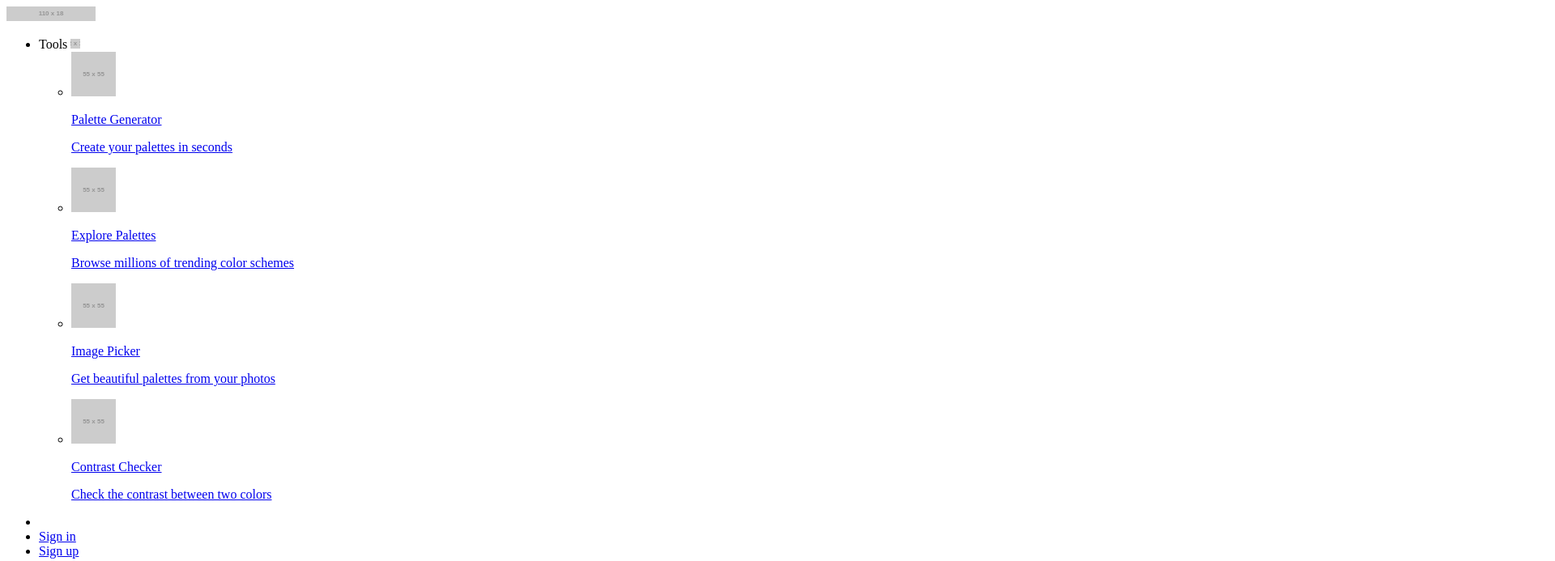
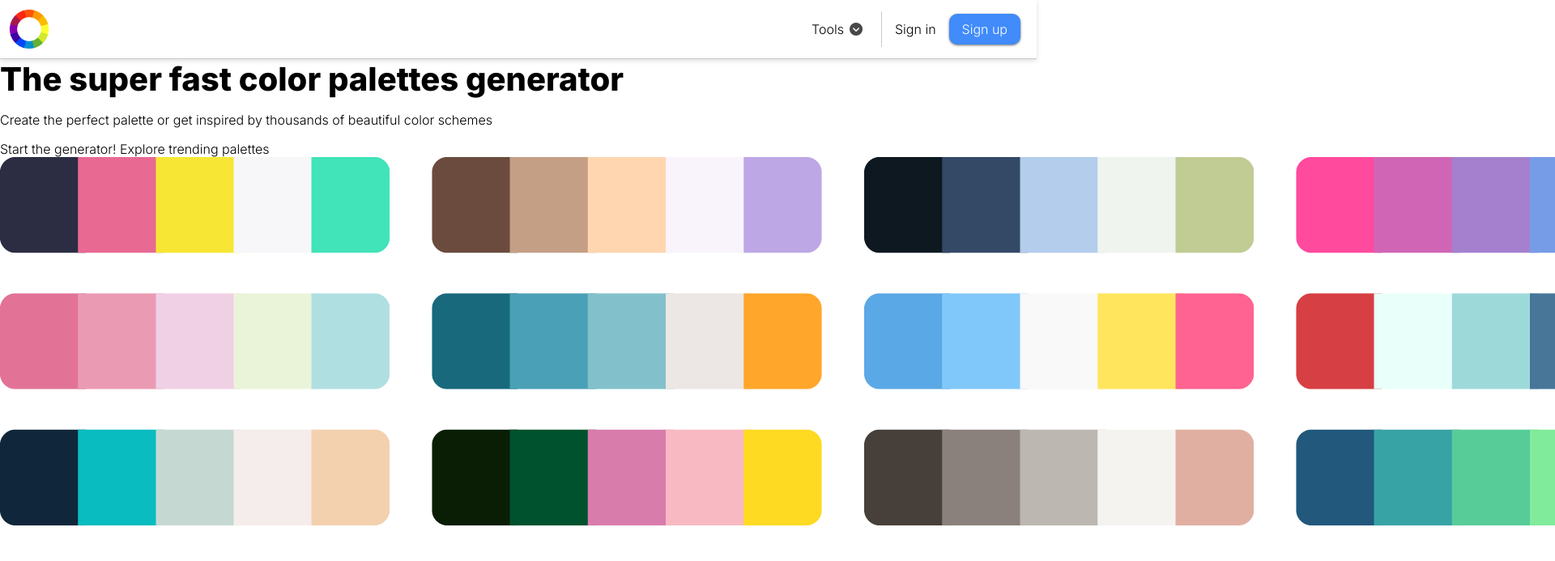
Before and after one commit to Flo-Gaupp/GIS_color_palettes_generator, a plain HTML site: page index.html in a window 1280 px wide. Shown: the top 693 px of the page at 81% size, 1920 px wide, since content can reach past the window. Drawn offline with Linux system fonts and the light colour scheme; placeholder pictures from the web are drawn by us.

Commit message:
CSS structure and styling nav

```diff
--- a/index.html
+++ b/index.html
@@ -7,53 +7,58 @@
     <meta name="author" content="Florian Gaupp">
     <title>ColGen - The super fast color palette generator</title>
 
+    <!--Font Awesome-->
+    <script src="https://kit.fontawesome.com/6fe6b99db9.js" crossorigin="anonymous"></script>
+    <!--CSS-->
+    <link rel="stylesheet" href="styles/style.css">
+
 </head>
 <body>
     <header>
-        <a href="index.html">
-            <img src="https://via.placeholder.com/110x18.png" alt="logo ColGen"/>
+        <nav class="top_nav">
+            <a class="homelink_logo" href="index.html">
+                <img class="logo" src="/assets/images/Logo.png"  alt="logo ColGen"/>
             </a>
-        <nav>
-            <ul>
-                <li>
-                    <a>
+                <ul class="main_list_top_nav">
+                    <li class="tools_hidden_menu">
+                        <a class="tools_btn link" onclick="this.classList.toggle('show_menu')">      <!--toggle for hidden menu-->
                             Tools
-                        <img src="https://via.placeholder.com/12x12.png" alt="icon_dropdown">
+                            <i class="fa-solid fa-circle-chevron-down dropdown_icon"></i> <!--Icon Dropdown-->
                         </a>
-                    <div class="menu">
-                        <ul>
+                        <div class="hidden_menu">
+                            <ul class="hidden_list_top_nav">
                                 <li>
                                     <a href="palette_generator.html">
-                                    <img class="icon" src="https://via.placeholder.com/55x55.png" alt="icon_Palette_Generator">
+                                        <i class="fa-solid fa-2x fa-wand-magic-sparkles page_icon"></i> <!--Icon Magic-->
                                         <div>
-                                        <p>Palette Generator</p>
+                                            <h4>Palette Generator</h4>
                                             <p>Create your palettes in seconds</p>
                                         </div>
                                     </a>
                                 </li>
                                 <li>
                                     <a href="explore_palettes.html">
-                                    <img class="icon" src="https://via.placeholder.com/55x55.png" alt="icon_Explore Palettes">
+                                        <i class="fa-solid fa-2x fa-swatchbook page_icon"></i> <!--Icon Swatchbook-->
                                         <div>
-                                        <p>Explore Palettes</p>
+                                            <h4>Explore Palettes</h4>
                                             <p>Browse millions of trending color schemes</p>
                                         </div>
                                     </a>
                                 </li>
                                 <li>
                                     <a href="Image  Picker">
-                                    <img class="icon" src="https://via.placeholder.com/55x55.png" alt="icon_Image_Picker">
+                                        <i class="fa-solid fa-2x fa-image page_icon"></i> <!--Icon Image-->
                                         <div>
-                                        <p>Image Picker</p>
+                                            <h4>Image Picker</h4>
                                             <p>Get beautiful palettes from your photos</p>
                                         </div>
                                     </a>
                                 </li>
                                 <li>
                                     <a href="Contrast Checker">
-                                    <img class="icon" src="https://via.placeholder.com/55x55.png" alt="icon_Contrast_Checker">
+                                        <i class="fa-solid fa-2x fa-circle-half-stroke page_icon"></i> <!--Icon Contrast-->
                                         <div>
-                                        <p>Contrast Checker</p>
+                                            <h4>Contrast Checker</h4>
                                             <p>Check the contrast between two colors</p>
                                         </div>
                                     </a>
@@ -62,32 +67,31 @@
                         </div>
                     </li>
                     <li>
-                    <span class="divider"></span>
+                        <div class="divider"></div>
                     </li>
                     <li>
-                    <a href="Sign in">Sign in</a>
+                        <a class="link" href="Sign in">Sign in</a>
                     </li>
                     <li>
-                    <a href="Sign up">Sign up</a>
+                        <a class="btn sign_up_btn" href="Sign up">Sign up</a>
                     </li>
                 </ul>
         </nav>
 
     </header>
     <main>
-
                        <h1>The super fast color palettes generator</h1>
                        <p>Create the perfect palette or get inspired by thousands of beautiful color schemes</p>
 
                            <a href="Palette Generator">Start the generator!</a>    <!--Button-->
                            <a href="Explore Palettes">Explore trending palettes</a> <!--Button-->
 
-                       <img id="homepage_hero_color_palettes" src="https://via.placeholder.com/644x492.png" alt="Farbpaletten">
+                       <img  src="/assets/images/Color_Palattes.png" alt="Farbpaletten">
 
 
                            <a href="palette_generator.html">
 
-                                   <img class="icon" src="https://via.placeholder.com/55x55.png" alt="icon_Palette_Generator">
+                            <i class="fa-solid fa-wand-magic-sparkles page_icon"></i> <!--Icon Magic-->
                                    <strong>Palette generator</strong>
                                    <p>Create your palettes in seconds</p>
 
@@ -97,7 +101,7 @@
 
                         <a href="explore_palettes.html">
 
-                                <img class="icon" src="https://via.placeholder.com/55x55.png" alt="icon_Explore_Palettes">
+                            <i class="fa-solid fa-swatchbook page_icon"></i> <!--Icon Swatchbook-->
                             <strong>Explore Palettes</strong>
                                 <p>Browse millions of trending color schemes</p>
 
@@ -107,7 +111,7 @@
 
                         <a href="Image  Picker">
 
-                                <img class="icon" src="https://via.placeholder.com/55x55.png" alt="icon_Image_Picker">
+                            <i class="fa-solid fa-image page_icon"></i> <!--Icon Image-->
                             <strong>Image  Picker</strong>
                                 <p>Get beautiful palettes from your photos</p>
 
@@ -117,7 +121,7 @@
 
                         <a href="Contrast Checker">
 
-                                <img class="icon" src="https://via.placeholder.com/55x55.png" alt="icon_Contrast_Checker">
+                            <i class="fa-solid fa-circle-half-stroke page_icon"></i> <!--Icon Contrast-->
                             <strong>Contrast Checker</strong>
                                 <p>Check the contrast between two colors</p>
 
--- /dev/null
+++ b/styles/basis.css
@@ -0,0 +1,44 @@
+/* Basis Gestaltung für alle Pages*/
+
+/*Schriftart mit Google-Fonts*/
+@import url("https://fonts.googleapis.com/css2?family=Inter:wght@100;300;400;600;800&display=swap");
+
+/*border-box*/
+html {
+  box-sizing: border-box;
+}
+::before,
+::after {
+  box-sizing: inherit;
+}
+
+/*Vermeidung von collapsing margins*/
+h1, h2, h3, h4, h5, h6,
+p, ul, ol {
+  margin-top: 0;
+  margin-bottom: 1rem;
+}
+
+/*Basis Gestaltung Body und Schrift*/
+body {
+  margin: 0;
+  font-family: "Inter", Arial, Helvetica, sans-serif;
+  font-size: 1rem;
+  font-weight: 300;
+}
+
+/*Schriftgrößen für Überschriften*/
+h1 {font-size: 2.5rem;}
+h2 {font-size: 2rem;}
+h3 {font-size: 1.75rem;}
+h4 {font-size: 1.5rem;}
+
+a {text-decoration: none; color: black;}
+
+/*Basis Gestaltung Button*/
+.btn {
+    background-color: #418bfb;
+    color: white;
+    border-radius: 10px;
+    box-shadow: 0px 1px 3px 0px rgba(64,64,64,0.75);
+}
--- /dev/null
+++ b/styles/nav_footer.css
@@ -0,0 +1,257 @@
+
+/*header sticky*/
+
+header {
+    position: sticky;
+    top: 0%;
+    background-color: white;
+}
+
+/*top nav*/
+
+.top_nav {
+    display: flex;
+    padding: 0.25rem;
+    margin: 0;
+    height: 4rem;
+    border-bottom: solid 0.75px rgb(204, 201, 201);
+    box-shadow: 0px 2px 6px 0px rgba(92,92,92,0.2);
+}
+
+/*Logo-Icon mit Link zur Homepage*/
+
+.homelink_logo {
+    display: flex;
+    justify-content: center;
+    align-items: center;
+    width: 4rem;
+
+}
+
+.logo {
+    height: 80%;
+    width: auto;
+    padding: 0;
+    margin: 0;
+    transition: transform 200ms ease-in-out;
+}
+
+/*
+*
+*visible Menu List styling
+*
+*/
+
+.main_list_top_nav {
+    display: flex;
+    justify-content: right;
+    margin: 0 1rem 0 auto;
+    padding: 0;
+    list-style: none;
+}
+
+.main_list_top_nav li {
+    display: flex;
+    justify-content: center;
+    align-items: center;
+}
+
+.main_list_top_nav li a{
+    display: flex;
+    align-items: center;
+    height: 100%;
+    padding: 0 1rem;
+    cursor: pointer;
+}
+
+/*dropdown logo*/
+
+.dropdown_icon {
+    padding: 0 7px;
+    color: rgb(73, 72, 72);
+
+    transform: rotate(0deg);
+    transition: transform 200ms ease-in-out;
+}
+
+/*Divider*/
+
+.main_list_top_nav .divider {
+    width: 1px;
+    height: 70%;
+    background-color: rgb(204, 201, 201);
+}
+
+/*Sign-Up Button*/
+
+.btn.sign_up_btn {
+    height: 60%;
+}
+
+
+
+/*
+*
+*hidden menu styling
+*
+*/
+
+li.tools_hidden_menu {
+    position: relative;
+}
+
+.hidden_menu {
+    position: absolute;
+    top: 90%;
+    right: 15px;
+    background-color: white;
+    max-height: 0;
+    overflow: hidden;
+
+    transition: all 100ms ease-in-out;
+}
+
+ul.hidden_list_top_nav {
+    display: flex;
+    flex-flow: column;
+    width: 30vw;
+    margin: 0;
+    padding: 1rem 0.5rem;
+}
+
+ul.hidden_list_top_nav li {
+    display: block;
+    border-radius: 10px;
+}
+
+.hidden_list_top_nav a {
+    display: flex;
+    align-items: center;
+}
+
+ul.hidden_list_top_nav div {
+    margin: 0;
+    padding: 1rem 1rem 0 2rem;
+}
+
+/* hidden_menu text styling*/
+
+ul.hidden_list_top_nav div h4 {
+    padding: 0;
+    margin: 0;
+}
+
+ul.hidden_list_top_nav div p {
+    margin-top: 9px;
+    color: gray;
+}
+
+/* hidden_menu icon styling*/
+
+.page_icon.fa-wand-magic-sparkles {
+    color: rgba(28, 214, 183, 0.959);
+    }
+
+.page_icon.fa-swatchbook {
+    color: #ef52b0f5;
+}
+
+.page_icon.fa-image {
+    color: #3ec2fbe3;
+}
+
+.page_icon.fa-circle-half-stroke {
+    color: #f8d857;
+}
+
+/*
+*
+*visibility of the hidden menu
+*
+*/
+
+a.show_menu + .hidden_menu {
+    max-height: 100rem;
+    transition: max-height 700ms ease-in-out;
+
+    border: solid 1px rgb(204, 201, 201);
+    border-radius: 10px;
+    box-shadow: 1px 2px 5px 0px rgba(64,64,64,0.75);
+}
+
+a.show_menu i {
+    transform: rotate(180deg);
+    transition: transform 200ms ease-in-out;
+}
+
+
+/*
+*
+*hover and click effects
+*
+*/
+
+/*visible menu list*/
+
+.tools_btn:hover, .tools_btn:hover .dropdown_icon{
+        color: #418bfb;
+    }
+
+    .link:hover {
+        color: #418bfb;
+    }
+
+    .sign_up_btn:hover {
+        box-shadow: none;
+        border-radius: 12px;
+        transition: border-radius 100ms ease-in-out;
+    }
+
+    .sign_up_btn:active {
+        box-shadow: 0px 1px 3px 0px rgba(64,64,64,0.75) inset;
+    }
+
+    .homelink_logo:hover .logo {
+        transform: rotate(-190deg);
+        transition: transform 200ms ease-in-out;
+    }
+
+    .homelink_logo:active .logo {
+        height: 70%;
+        width: auto;
+        transition: all 50ms ease-in-out;
+    }
+
+/*hidden menu*/
+
+.hidden_list_top_nav li:nth-child(1):hover {
+    background-color: #a4f7e657;
+}
+
+.hidden_list_top_nav li:nth-child(1):hover h4{
+    color: #3dc6aa;
+}
+
+.hidden_list_top_nav li:nth-child(2):hover {
+    background-color: #fa71cf27;
+}
+
+.hidden_list_top_nav li:nth-child(2):hover h4 {
+    color: #fa71cf;
+}
+
+.hidden_list_top_nav li:nth-child(3):hover {
+    background-color: #50d4f947;
+}
+
+.hidden_list_top_nav li:nth-child(3):hover h4 {
+    color: #00c4fa;
+}
+
+.hidden_list_top_nav li:nth-child(4):hover {
+    background-color: #f7df8154;
+}
+
+.hidden_list_top_nav li:nth-child(4):hover h4 {
+    color: #ffd014;
+}
--- /dev/null
+++ b/styles/style.css
@@ -0,0 +1,3 @@
+@import url(basis.css);
+@import url(nav_footer.css);
+@import url(content.css);
```
Also changed, not shown: explore_palettes.html (+27 -21 lines), palette_generator.html (+25 -20 lines), assets/images/Color_Palattes.png (added), assets/images/Logo.png (added), assets/images/lupe_icon.svg (added), styles/content.css (added), 1 other file. Lines whose indentation alone changed are shown as unchanged.
